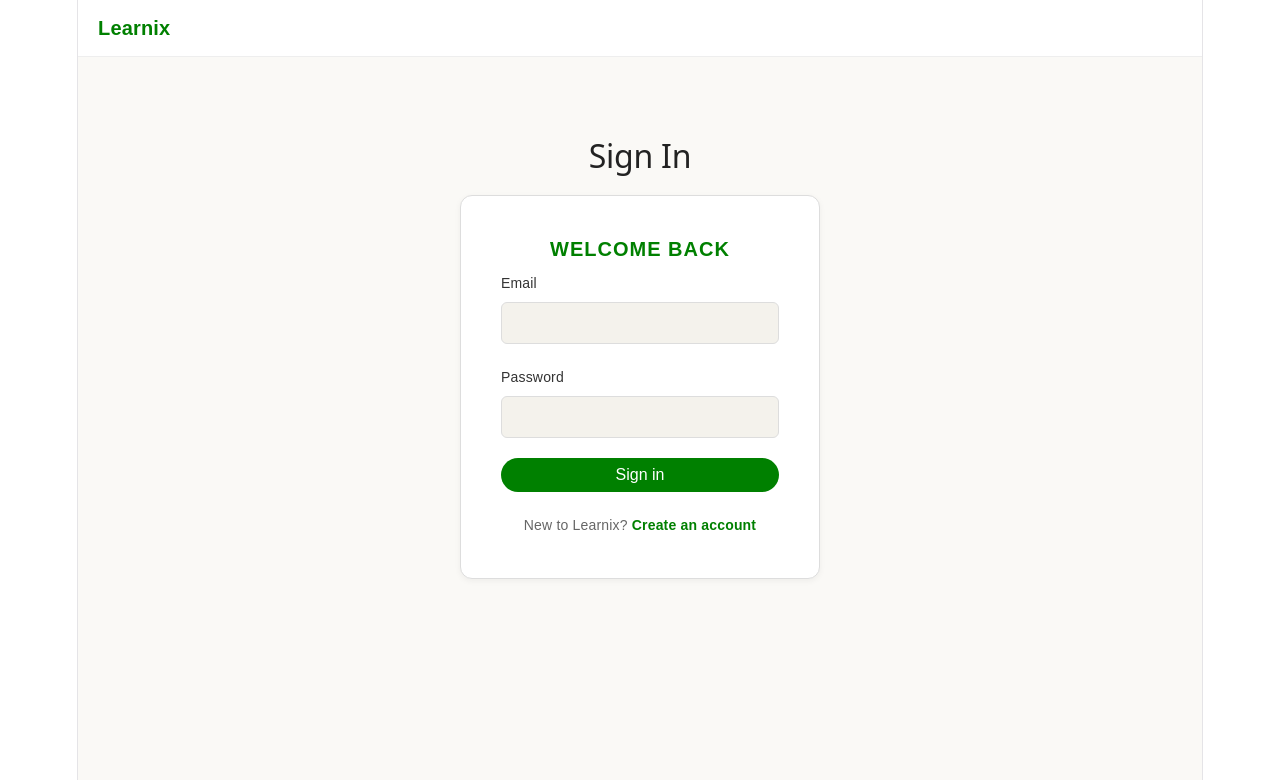
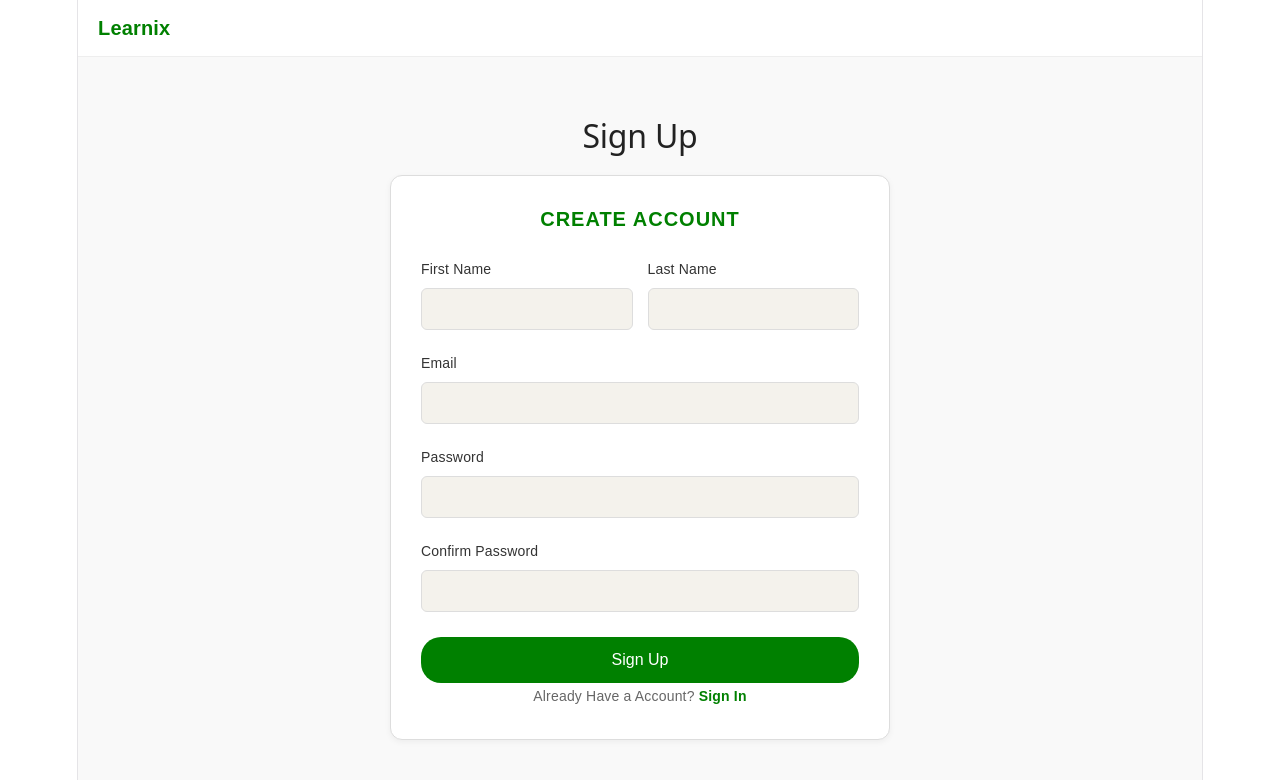
Before and after one commit to nur-rabby09/Learnix, a React (Vite) app: page / in a window 1280 px wide. Shown: the top 780 px of the page. Built offline with nearby package versions, Linux system fonts and the light colour scheme.

Commit message:
initial sign up page

```diff
--- /dev/null
+++ b/src/Signup.css
@@ -0,0 +1,110 @@
+.signup-page {
+  font-family: Arial, sans-serif;
+  min-height: 100vh;
+  background: #f9f9f9;
+}
+
+.signup-page .navbar {
+  position: sticky;
+  top: 0;
+  background: white;
+  padding: 15px 20px;
+  border-bottom: 1px solid #eee;
+  display: flex;
+  align-items: center;
+}
+
+.signup-page .logo {
+  font-size: 20px;
+  font-weight: bold;
+  color: green;
+}
+
+.signup-wrapper {
+  display: flex;
+  flex-direction: column;
+  align-items: center;
+  padding: 60px 20px;
+}
+
+.signup-title {
+  margin: 0 0 20px;
+  font-size: 32px;
+  color: #222;
+  text-align: center;
+}
+
+.signup-card {
+  background: white;
+  border: 1px solid #ddd;
+  border-radius: 12px;
+  box-shadow: 0 2px 6px rgba(0, 0, 0, 0.05);
+  padding: 30px;
+  width: 500px;
+  box-sizing: border-box;
+}
+
+.signup-eyebrow {
+  color: green;
+  font-size: 20px;
+  font-weight: 700;
+  letter-spacing: 1px;
+  text-transform: uppercase;
+  margin: 0 0 24px;
+  text-align: center;
+}
+
+.name-row {
+  display: flex;
+  gap: 15px;
+}
+
+.name-field {
+  flex: 1;
+  text-align: left;
+}
+
+.signup-card label {
+  display: block;
+  font-size: 14px;
+  margin-bottom: 6px;
+  color: #333;
+  text-align: left;
+}
+
+.signup-card input {
+  width: 100%;
+  padding: 12px;
+  margin-bottom: 20px;
+  border: 1px solid #ddd;
+  border-radius: 6px;
+  background: #f4f2ec;
+  box-sizing: border-box;
+  font-size: 14px;
+  color: #222;
+}
+
+.signup-btn {
+  width: 100%;
+  padding: 14px;
+  font-size: 16px;
+  border-radius: 20px;
+  margin-top: 5px;
+  background: green;
+  color: white;
+  border: none;
+  cursor: pointer;
+}
+
+.login-text {
+  text-align: center;
+  font-size: 14px;
+  color: #666;
+  margin: 0;
+}
+
+.login-text a {
+  color: green;
+  font-weight: 600;
+  text-decoration: none;
+}
--- /dev/null
+++ b/src/Signup.jsx
@@ -0,0 +1,83 @@
+import { useState } from 'react';
+import './SignUp.css';
+
+function SignUp() {
+  const [firstName, setFirstName] = useState('');
+  const [lastName, setLastName] = useState('');
+  const [email, setEmail] = useState('');
+  const [password, setPassword] = useState('');
+  const [confirmPassword, setConfirmPassword] = useState('');
+
+  const handleSubmit = () => {
+    console.log('Sign up:', firstName, lastName, email, password, confirmPassword);
+  };
+
+  return (
+    <div className="signup-page">
+      <div className="navbar">
+        <span className="logo">Learnix</span>
+      </div>
+
+      <div className="signup-wrapper">
+        <h2 className="signup-title">Sign Up</h2>
+        <div className="signup-card">
+          <p className="signup-eyebrow">Create Account</p>
+          <div className="name-row">
+            <div className="name-field">
+              <label>First Name</label>
+              <input
+                type="text"
+                value={firstName}
+                onChange={(e) => setFirstName(e.target.value)}
+              />
+            </div>
+
+            <div className="name-field">
+              <label>Last Name</label>
+              <input
+                type="text"
+                value={lastName}
+                onChange={(e) => setLastName(e.target.value)}
+              />
+            </div>
+          </div>
+
+          <label>Email</label>
+          <input
+            type="email"
+            value={email}
+            onChange={(e) => setEmail(e.target.value)}
+          />
+
+          <label>Password</label>
+          <input
+            type="password"
+            value={password}
+            onChange={(e) => setPassword(e.target.value)}
+          />
+
+          <label>Confirm Password</label>
+          <input
+            type="password"
+            value={confirmPassword}
+            onChange={(e) => setConfirmPassword(e.target.value)}
+          />
+
+          <button
+            className="signup-btn"
+            onClick={handleSubmit}
+          >
+            Sign Up
+          </button>
+
+          <p className="login-text">
+            Already Have a Account? <a href="/signup">Sign In</a>
+          </p>
+
+        </div>
+      </div>
+    </div>
+  );
+}
+
+export default SignUp;
--- a/src/main.jsx
+++ b/src/main.jsx
@@ -3,9 +3,10 @@ import { createRoot } from 'react-dom/client'
 import './index.css'
 import App from './App.jsx'
 import Login from './login.jsx';
+import Signup from './Signup.jsx';
 
 createRoot(document.getElementById('root')).render(
   <StrictMode>
-    <Login />
+    <Signup />
   </StrictMode>,
 )
```
